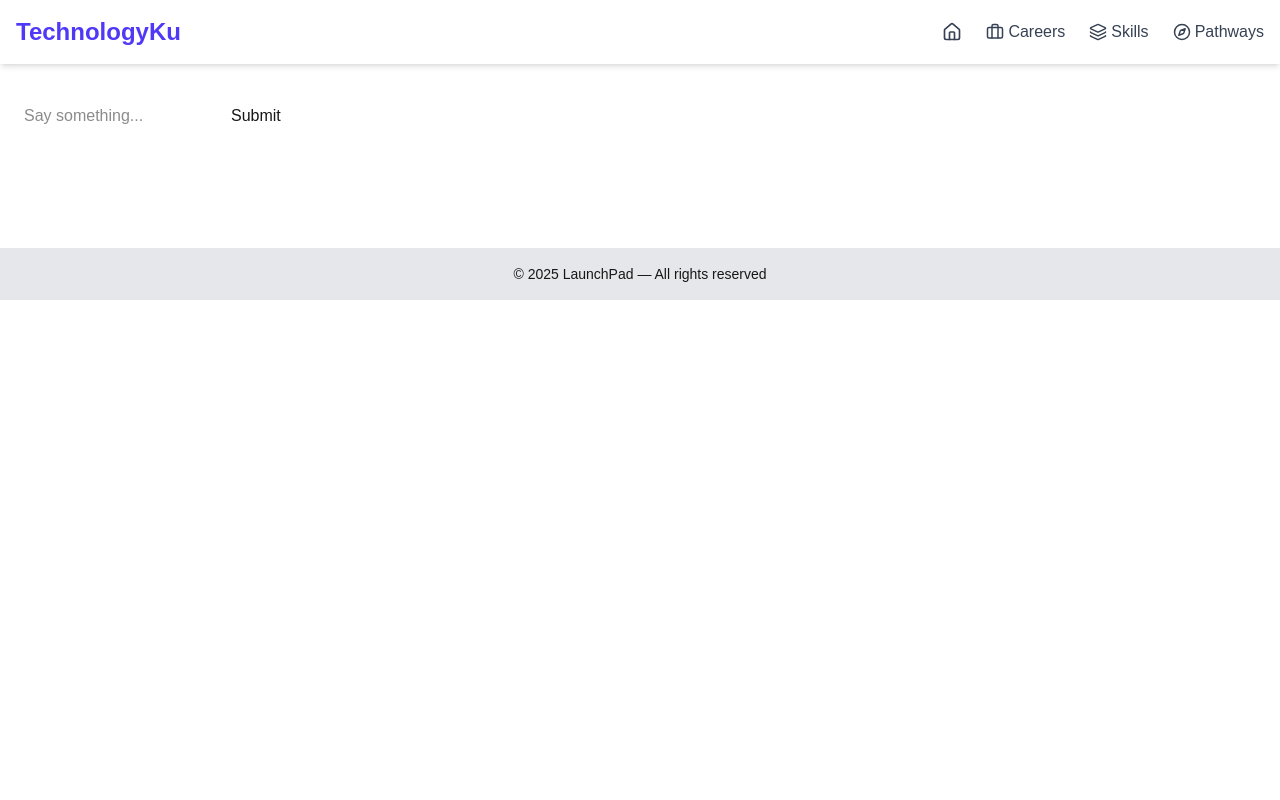
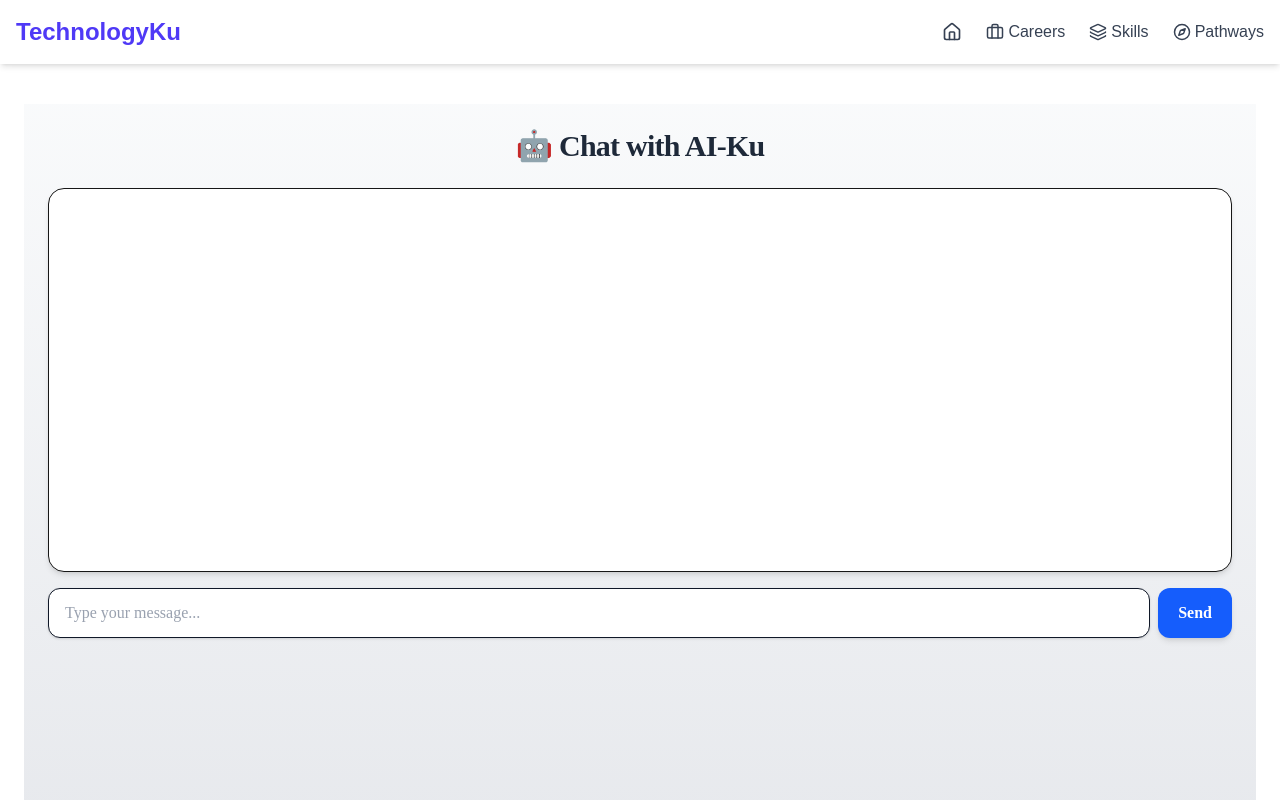
Before and after one commit to LoneGenius/Application, a Next.js app: page /chat in a window 1280 px wide. Shown: the top 800 px of the page. Built offline with nearby package versions, Linux system fonts and the light colour scheme.

Commit message:
Add GitHub Action for embeddings

```diff
--- a/src/app/api/chat/route.ts
+++ b/src/app/api/chat/route.ts
@@ -1,21 +1,60 @@
-import { createOpenAI } from '@ai-sdk/openai';
-import { convertToModelMessages, streamText, UIMessage } from 'ai';
-
-const deepseek = createOpenAI({
-  apiKey: process.env.DEEPSEEK_API_KEY!,
-  baseURL: 'https://api.deepseek.com/v1',
-});
+// src/app/api/chat/route.ts
 
 export const maxDuration = 30;
 
 export async function POST(req: Request) {
-  const { messages }: { messages: UIMessage[] } = await req.json();
+  try {
+    const { messages } = await req.json();
 
-  const result = streamText({
-    model: deepseek('deepseek-chat'),
-    system: 'You are a helpful assistant.',
-    messages: convertToModelMessages(messages),
-  });
+    if (!messages || !Array.isArray(messages)) {
+      return new Response("No messages provided", { status: 400 });
+    }
 
-  return result.toAIStreamResponse(); // ✅ correct for streaming
+    const isDeepSeek = !!process.env.DEEPSEEK_API_KEY;
+    const apiKey = isDeepSeek
+      ? process.env.DEEPSEEK_API_KEY
+      : process.env.OPENAI_API_KEY;
+
+    const apiUrl = isDeepSeek
+      ? "https://api.deepseek.com/v1/chat/completions"
+      : "https://api.openai.com/v1/chat/completions";
+
+    const model = isDeepSeek ? "deepseek-chat" : "gpt-4o-mini";
+
+    const response = await fetch(apiUrl, {
+      method: "POST",
+      headers: {
+        "Content-Type": "application/json",
+        Authorization: `Bearer ${apiKey}`,
+      },
+      body: JSON.stringify({
+        model,
+        messages,
+        stream: true,
+      }),
+    });
+
+    if (!response.ok) {
+      const errText = await response.text();
+      console.error("❌ API Error Response:", errText);
+      return new Response("API error: " + errText, { status: 500 });
+    }
+
+    if (!response.body) {
+      console.error("❌ API returned no body");
+      return new Response("No response body", { status: 500 });
+    }
+
+    return new Response(response.body, {
+      status: 200,
+      headers: {
+        "Content-Type": "text/event-stream",
+        "Cache-Control": "no-cache",
+        Connection: "keep-alive",
+      },
+    });
+  } catch (err: any) {
+    console.error("❌ API error in route.ts:", err);
+    return new Response("Server error: " + err.message, { status: 500 });
+  }
 }
--- a/src/app/chat/page.tsx
+++ b/src/app/chat/page.tsx
@@ -1,47 +1,131 @@
-'use client';
+"use client";
 
-import { useChat } from '@ai-sdk/react';
-import { DefaultChatTransport } from 'ai';
-import { useState } from 'react';
+import { useState } from "react";
+import { motion } from "framer-motion";
 
-export default function Page() {
-  const { messages, sendMessage, status } = useChat({
-    transport: new DefaultChatTransport({
-      api: '/api/chat',
-    }),
-  });
-  const [input, setInput] = useState('');
+export default function HomePage() {
+  const [messages, setMessages] = useState<{ role: string; content: string }[]>([]);
+  const [input, setInput] = useState("");
+  const [isTyping, setIsTyping] = useState(false);
+
+  async function sendMessage(e: React.FormEvent) {
+    e.preventDefault();
+
+    if (!input.trim()) return;
+
+    const newMessage = { role: "user", content: input };
+    const updatedMessages = [...messages, newMessage];
+    setMessages(updatedMessages);
+    setInput("");
+    setIsTyping(true);
+
+    const res = await fetch("/api/chat", {
+      method: "POST",
+      headers: { "Content-Type": "application/json" },
+      body: JSON.stringify({ messages: updatedMessages }),
+    });
+
+    if (!res.ok) {
+      const errorText = await res.text();
+      console.error("API error:", errorText);
+      setIsTyping(false);
+      return;
+    }
+
+    const reader = res.body?.getReader();
+    if (!reader) return;
+
+    const decoder = new TextDecoder();
+    let assistantReply = "";
+
+    while (true) {
+      const { done, value } = await reader.read();
+      if (done) break;
+
+      const chunk = decoder.decode(value, { stream: true });
+      const lines = chunk.split("\n").filter((line) => line.trim().startsWith("data:"));
+
+      for (const line of lines) {
+        const data = line.replace("data: ", "").trim();
+
+        if (data === "[DONE]") {
+          setIsTyping(false);
+          break;
+        }
+
+        try {
+          const json = JSON.parse(data);
+          const delta = json.choices?.[0]?.delta?.content || "";
+          assistantReply += delta;
+
+          setMessages([
+            ...updatedMessages,
+            { role: "assistant", content: assistantReply },
+          ]);
+        } catch (err) {
+          console.error("Could not parse stream chunk:", line, err);
+        }
+      }
+    }
+  }
 
   return (
-    <>
-      {messages.map(message => (
-        <div key={message.id}>
-          {message.role === 'user' ? 'User: ' : 'AI: '}
-          {message.parts.map((part, index) =>
-            part.type === 'text' ? <span key={index}>{part.text}</span> : null,
-          )}
-        </div>
-      ))}
+    <main className="p-6 font-[Poppins] bg-gradient-to-b from-gray-50 to-gray-200 min-h-screen">
+      <h1 className="text-3xl font-extrabold mb-6 text-center text-gray-800 tracking-tight">
+        🤖 Chat with AI-Ku
+      </h1>
 
-      <form
-        onSubmit={e => {
-          e.preventDefault();
-          if (input.trim()) {
-            sendMessage({ text: input });
-            setInput('');
-          }
-        }}
-      >
+      {/* Chat Box */}
+      <div className="border p-4 rounded-2xl mb-4 h-96 overflow-y-auto bg-white shadow-md">
+        {messages.map((msg, i) => (
+          <motion.div
+            key={i}
+            initial={{ opacity: 0, y: 10 }}
+            animate={{ opacity: 1, y: 0 }}
+            transition={{ duration: 0.25 }}
+            className={`flex mb-3 ${
+              msg.role === "user" ? "justify-end" : "justify-start"
+            }`}
+          >
+            <div
+              className={`px-4 py-2 rounded-2xl max-w-[75%] shadow-md leading-relaxed text-sm md:text-base ${
+                msg.role === "user"
+                  ? "bg-blue-600 text-white rounded-br-none"
+                  : "bg-gray-100 text-gray-800 rounded-bl-none"
+              }`}
+            >
+              {msg.content}
+            </div>
+          </motion.div>
+        ))}
+
+        {/* Typing animation */}
+        {isTyping && (
+          <div className="flex items-center space-x-1 text-gray-500 ml-2 mt-2">
+            <span className="w-2 h-2 bg-gray-400 rounded-full animate-bounce"></span>
+            <span className="w-2 h-2 bg-gray-400 rounded-full animate-bounce [animation-delay:150ms]"></span>
+            <span className="w-2 h-2 bg-gray-400 rounded-full animate-bounce [animation-delay:300ms]"></span>
+          </div>
+        )}
+      </div>
+
+      {/* Input Box */}
+      <form onSubmit={sendMessage} className="flex gap-2">
         <input
+          className="flex-1 border px-4 py-3 rounded-xl shadow-sm focus:ring-2 focus:ring-blue-400 outline-none
+                     text-gray-900 placeholder-gray-400 bg-white"
           value={input}
-          onChange={e => setInput(e.target.value)}
-          disabled={status !== 'ready'}
-          placeholder="Say something..."
+          onChange={(e) => setInput(e.target.value)}
+          placeholder="Type your message..."
         />
-        <button type="submit" disabled={status !== 'ready'}>
-          Submit
+        <button
+          type="submit"
+          className="bg-blue-600 hover:bg-blue-700 active:bg-blue-800 transition text-white px-5 py-3
+                     rounded-xl shadow-md font-semibold"
+        >
+          Send
         </button>
       </form>
-    </>
+    </main>
   );
 }
```
Also changed, not shown: 1 other file (tests, documents, lock files or other folders).
